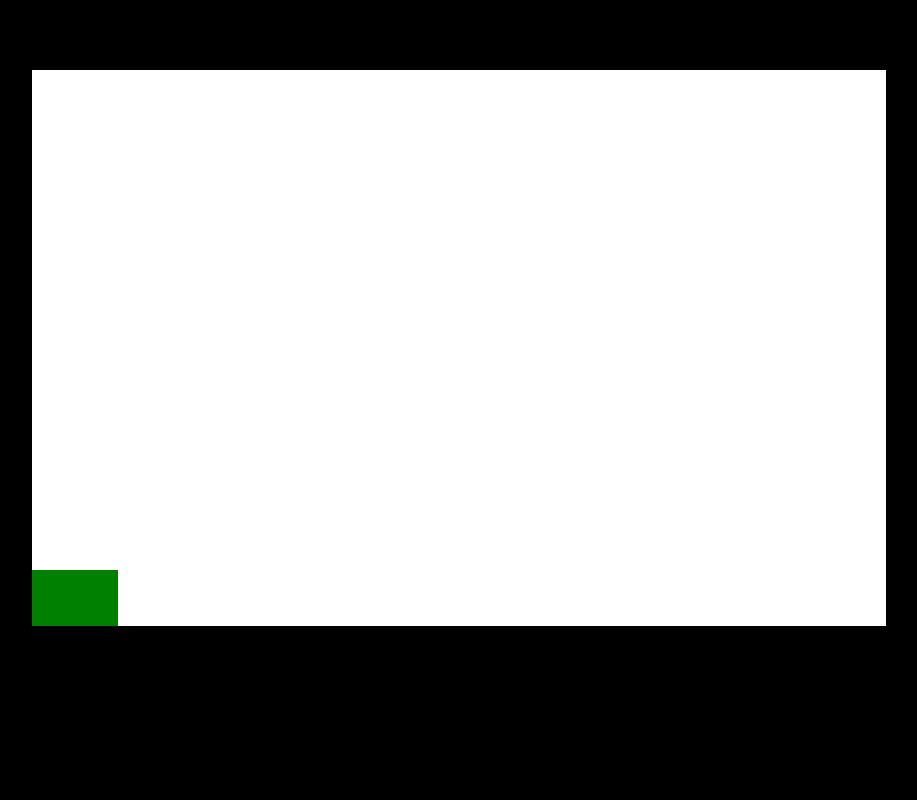
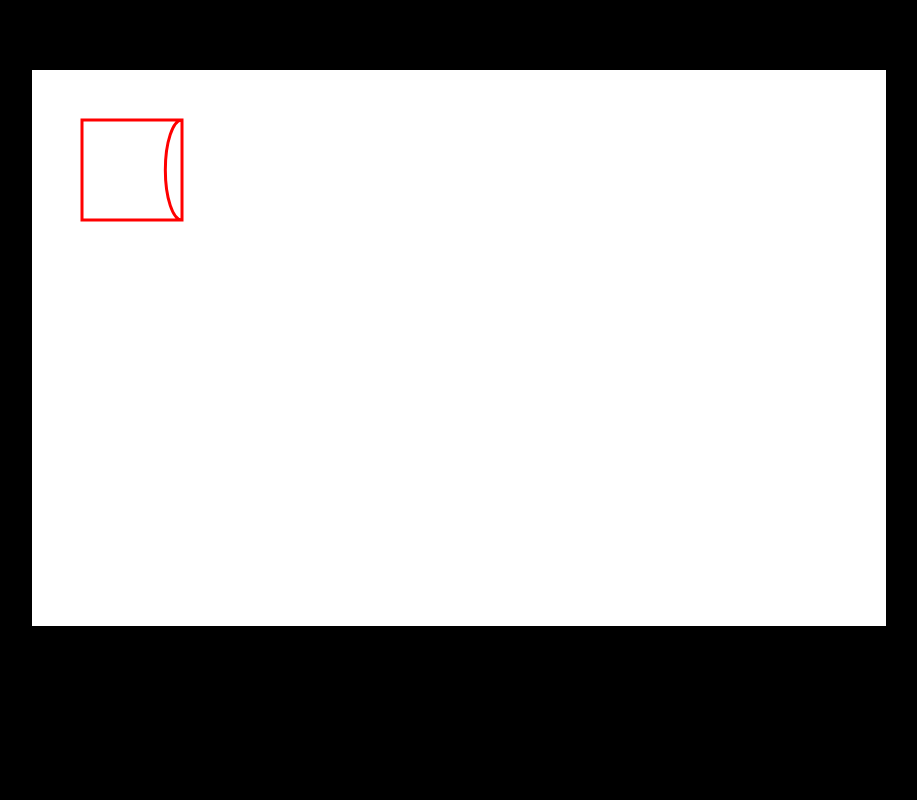
Before and after one commit to ryan2505/Spear_Launcher, a plain HTML site: page index.html in a window 1280 px wide. Shown: the whole page, without its empty margins (181-1098 px from the left). Drawn offline with Linux system fonts and the light colour scheme.

Commit message:
added svg tag and started building the shape for the spear cannon object

```diff
--- a/index.html
+++ b/index.html
@@ -22,7 +22,15 @@
         <div class = "center_col">
             <div class = "top"></div>
             <div class = "middle">
-                <div class = "first_square"></div>
+                <svg width="200" height="200">
+                    <path  fill = "none" stroke ="red" stroke-width = "3"
+                    d=" M 50,150
+                        H 150
+                        V 50
+                        H 50 Z
+                        M 150,150
+                        A 5 15 0 1 1 150,50 " />
+                </svg>
             </div>
             <div class = "bottom"></div>
         </div>
```
